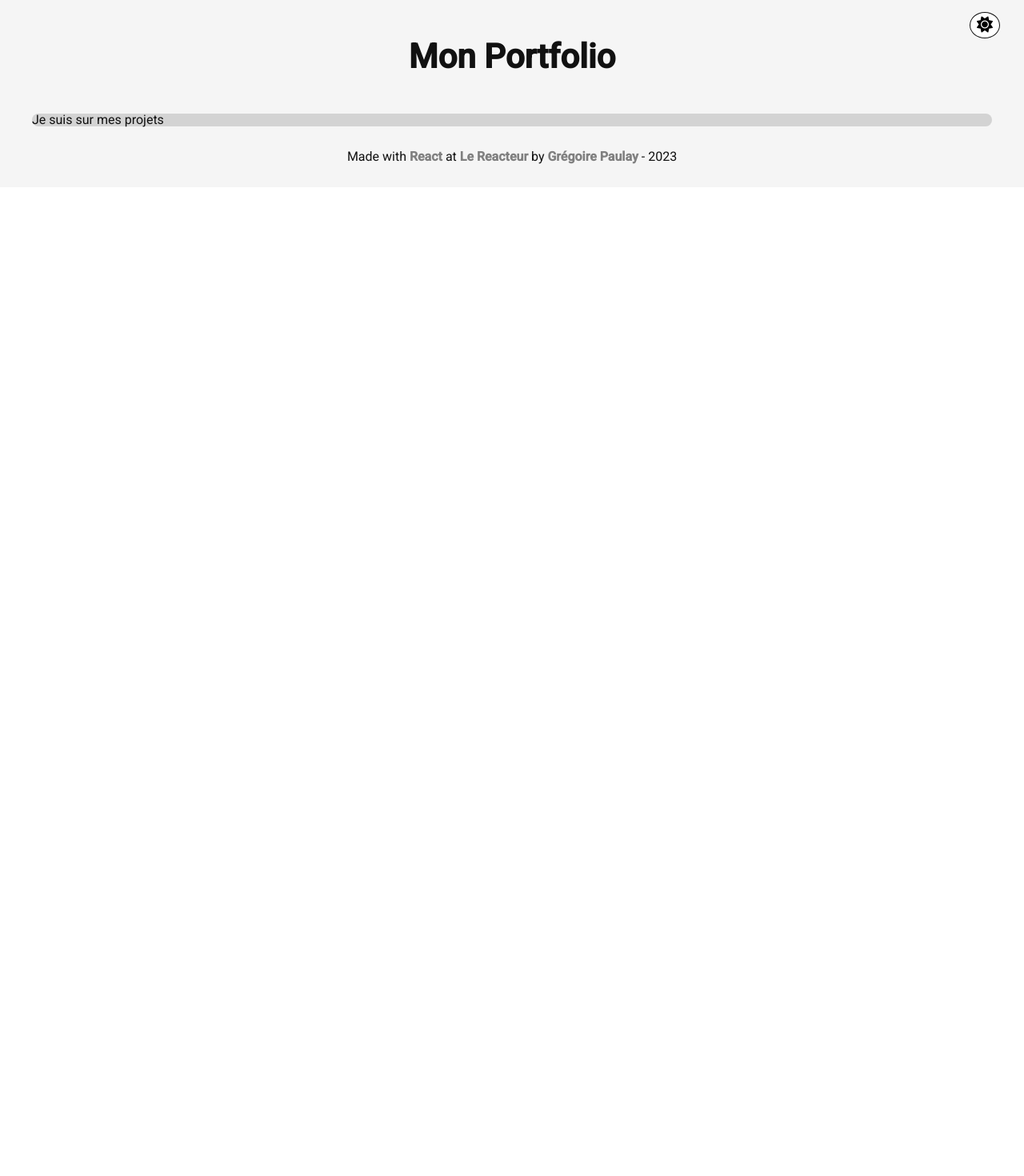
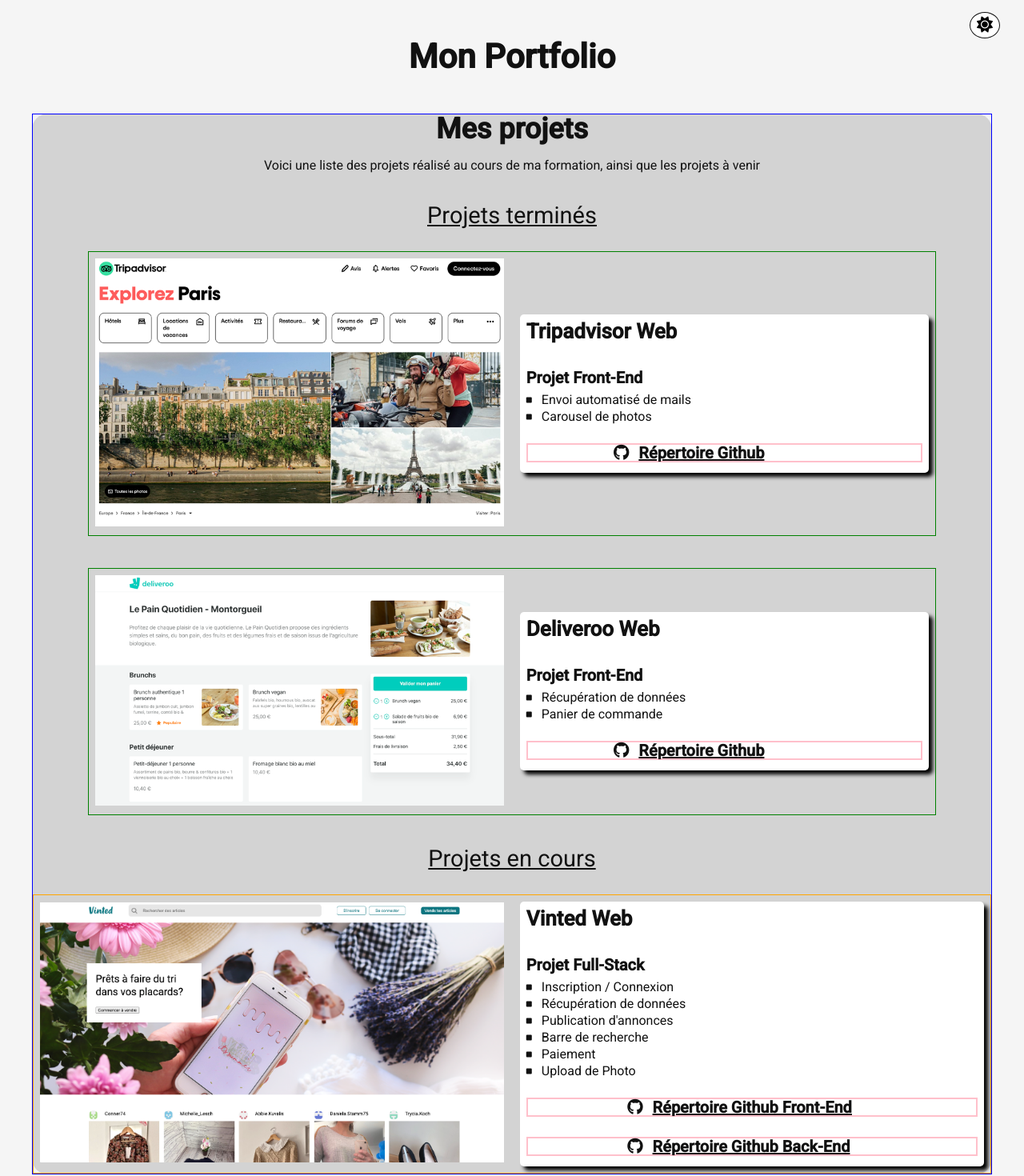
Before and after one commit to Gregoire-Paulay/My-Portfolio, a React (Vite) app: page /projects in a window 1280 px wide. Shown: the top 1470 px of the page at 80% size. Before the commit the page ends 800 px from the top, so only its background shows below. Built offline with nearby package versions, Linux system fonts and the light colour scheme; the HTML template or start-up script is replaced by a standard one.

Commit message:
Page projets en cours

```diff
--- a/src/App.css
+++ b/src/App.css
@@ -23,14 +23,21 @@
 h2 {
   font-size: 36px;
   font-weight: bold;
+  margin-bottom: 20px;
 }
 h3 {
-  font-size: 28px;
-  margin-bottom: 20px;
+  font-size: 29px;
+  /* font-weight: bold; */
 }
 h4 {
-  font-size: 25px;
+  font-size: 26px;
   margin-bottom: 25px;
+  font-weight: bold;
+}
+h5 {
+  font-size: 20px;
+  font-weight: bold;
+  padding: 10px 0;
 }
 /* ------ Gestion light/dark mode ------ */
 .mode-dark {
@@ -66,6 +73,7 @@
   background-color: whitesmoke;
   color: var(--dark);
 }
+
 /* ----------------------------------- */
 /* -------------- HEADER ------------- */
 /* ----------------------------------- */
@@ -77,8 +85,9 @@
 h1:hover {
   color: var(--main-color2);
 }
+
 /* ----------------------------------- */
-/* --------------- MAIN -------------- */
+/* ------------ PAGE HOME ------------ */
 /* ----------------------------------- */
 main > div {
   background-color: var(--main-color2);
@@ -117,12 +126,14 @@
   object-fit: cover;
 }
 
-section {
+main > div > section {
   padding: 40px 0;
 }
 
 /* -------- Section description --------- */
-
+section h3 {
+  margin-bottom: 20px;
+}
 #description > div:first-of-type {
   display: flex;
   align-items: center;
@@ -143,7 +154,7 @@
 .details {
   display: flex;
   align-items: center;
-  justify-content: space-around;
+  justify-content: space-between;
 }
 .details p {
   font-size: 18px;
@@ -291,6 +302,101 @@
 /* ------ Section Recrutez-moi ------- */
 
 /* ----------------------------------- */
+/* ----------- PAGE PROJETS ---------- */
+/* ----------------------------------- */
+.my-Project {
+  display: flex;
+  flex-direction: column;
+  align-items: center;
+  border: 1px solid blue;
+}
+.my-Project a {
+  width: calc(50%);
+}
+.my-Project img {
+  width: calc(100%);
+}
+.my-Project > h3 {
+  margin-top: 40px;
+  text-decoration: underline;
+}
+
+.fa-square {
+  font-size: 8px;
+}
+.github {
+  font-size: 20px;
+  margin-top: 25px;
+  display: flex;
+  justify-content: center;
+  border: 2px solid pink;
+}
+.github a {
+  color: var(--dark);
+  font-weight: bold;
+}
+
+/* ------ Section Finished ------- */
+.finished {
+  display: flex;
+  flex-direction: column;
+  gap: 40px;
+  margin-top: 30px;
+}
+
+.finished > div {
+  display: flex;
+  align-items: center;
+  border: 1px solid green;
+  padding: 8px;
+  gap: 20px;
+  cursor: pointer;
+}
+.finished > div > div {
+  width: calc(50%);
+  background-color: white;
+  padding: 8px;
+  border-radius: 5px;
+  box-shadow: 5px 5px 5px 0px #000000;
+}
+.finished p {
+  display: flex;
+  gap: 12px;
+  margin-bottom: 5px;
+  align-items: center;
+}
+
+/* ------- Section Building -------- */
+.building {
+  display: flex;
+  flex-direction: column;
+  gap: 40px;
+  margin-top: 30px;
+}
+
+.building > div {
+  display: flex;
+  align-items: center;
+  border: 1px solid orange;
+  padding: 8px;
+  gap: 20px;
+  cursor: pointer;
+}
+.building > div > div {
+  width: calc(50%);
+  background-color: white;
+  padding: 8px;
+  border-radius: 5px;
+  box-shadow: 5px 5px 5px 0px #000000;
+}
+.building p {
+  display: flex;
+  gap: 12px;
+  margin-bottom: 5px;
+  align-items: center;
+}
+
+/* ----------------------------------- */
 /* -------------- FOOTER ------------- */
 /* ----------------------------------- */
 footer {
--- a/src/page/Projects.jsx
+++ b/src/page/Projects.jsx
@@ -1,7 +1,111 @@
+import tripadvisor from "../assets/tripadvisor.png";
+import vinted from "../assets/vinted.png";
+import deliveroo from "../assets/deliveroo.png";
+
 const Projects = ({ darkMode }) => {
   return (
     <main className={darkMode ? "dark" : "light"}>
-      <div className="container">Je suis sur mes projets</div>
+      <div className="container">
+        <div className="my-Project">
+          <h2>Mes projets</h2>
+          <p>
+            Voici une liste des projets réalisé au cours de ma formation, ainsi
+            que les projets à venir
+          </p>
+          <h3>Projets terminés</h3>
+          <section className="finished">
+            <div>
+              <a href="https://tripadvisor-gp.netlify.app">
+                <img src={tripadvisor} alt="tripadvisor" />
+              </a>
+
+              <div>
+                <h4>Tripadvisor Web</h4>
+                <h5>Projet Front-End</h5>
+                <p>
+                  <i className="fa-solid fa-square"></i>Envoi automatisé de
+                  mails
+                </p>
+                <p>
+                  <i className="fa-solid fa-square"></i>Carousel de photos
+                </p>
+                <p className="github">
+                  <i className="fa-brands fa-github"></i>
+                  <a href="https://github.com/Gregoire-Paulay/Tripadvisor-Integration">
+                    Répertoire Github
+                  </a>
+                </p>
+              </div>
+            </div>
+
+            <div>
+              <a href="https://deliveroo-gp.netlify.app">
+                <img src={deliveroo} alt="deliveroo" />
+              </a>
+              <div>
+                <h4>Deliveroo Web</h4>
+                <h5>Projet Front-End</h5>
+                <p>
+                  <i className="fa-solid fa-square"></i>Récupération de données
+                </p>
+                <p>
+                  <i className="fa-solid fa-square"></i>Panier de commande
+                </p>
+                <p className="github">
+                  <i className="fa-brands fa-github"></i>
+                  <a href="https://github.com/Gregoire-Paulay/Deliveroo-frontend">
+                    Répertoire Github
+                  </a>
+                </p>
+              </div>
+            </div>
+          </section>
+
+          <h3>Projets en cours</h3>
+          <section className="building">
+            <div>
+              <a href="https://deliveroo-gp.netlify.app">
+                <img src={vinted} alt="vinted" />
+              </a>
+              <div>
+                <h4>Vinted Web</h4>
+                <h5>Projet Full-Stack</h5>
+                <p>
+                  <i className="fa-solid fa-square"></i>Inscription / Connexion
+                </p>
+                <p>
+                  <i className="fa-solid fa-square"></i>Récupération de données
+                </p>
+                <p>
+                  <i className="fa-solid fa-square"></i>Publication d'annonces
+                </p>
+                <p>
+                  <i className="fa-solid fa-square"></i>Barre de recherche
+                </p>
+                <p>
+                  <i className="fa-solid fa-square"></i>Paiement
+                </p>
+                <p>
+                  <i className="fa-solid fa-square"></i>Upload de Photo
+                </p>
+                <p className="github">
+                  <i className="fa-brands fa-github"></i>
+                  <a href="https://github.com/Gregoire-Paulay/Deliveroo-frontend">
+                    Répertoire Github Front-End
+                  </a>
+                </p>
+                <p className="github">
+                  <i className="fa-brands fa-github"></i>
+                  <a href="https://github.com/Gregoire-Paulay/Deliveroo-frontend">
+                    Répertoire Github Back-End
+                  </a>
+                </p>
+              </div>
+            </div>
+          </section>
+          <section className="coming-soon"></section>
+        </div>
+      </div>
     </main>
   );
 };
```
